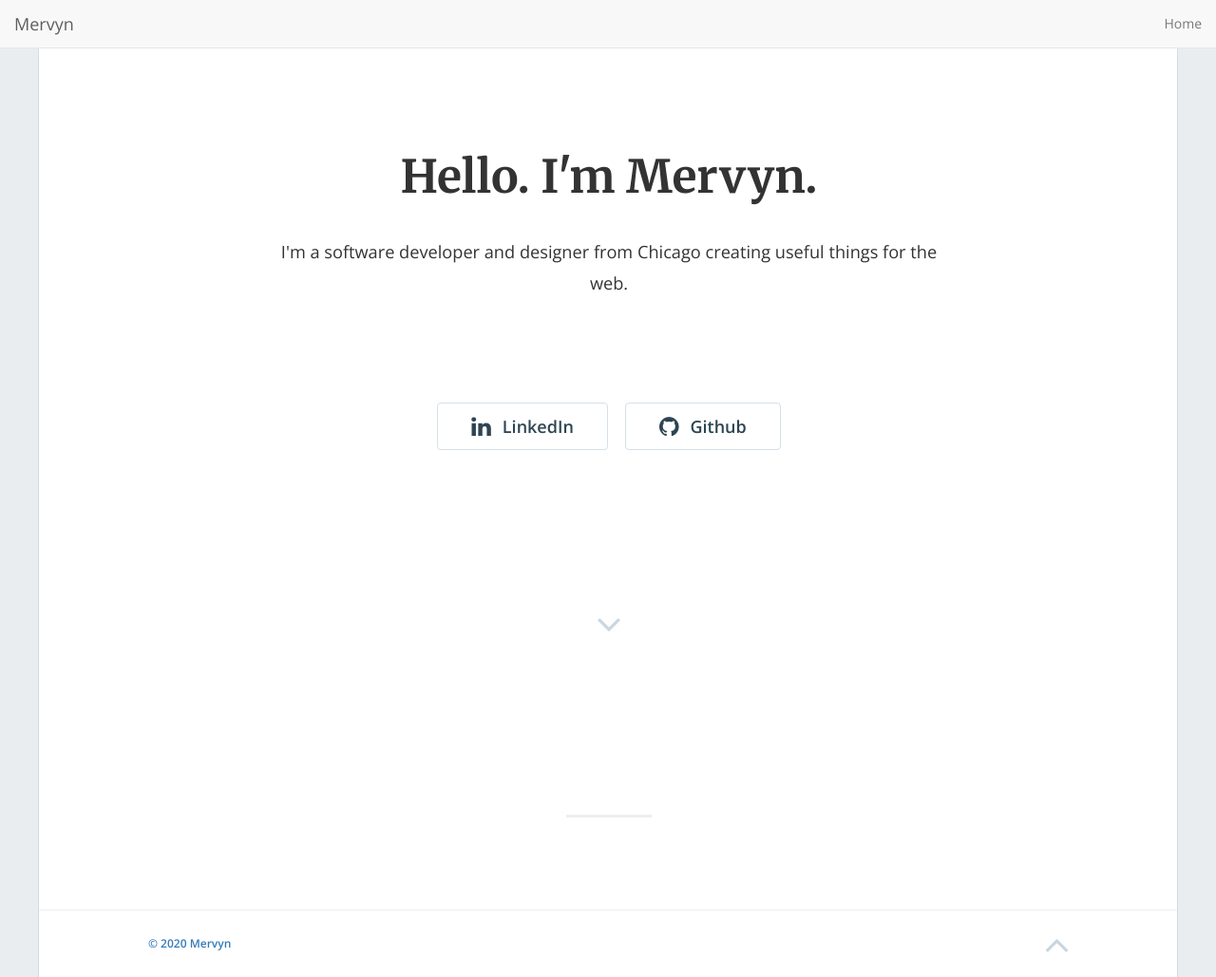
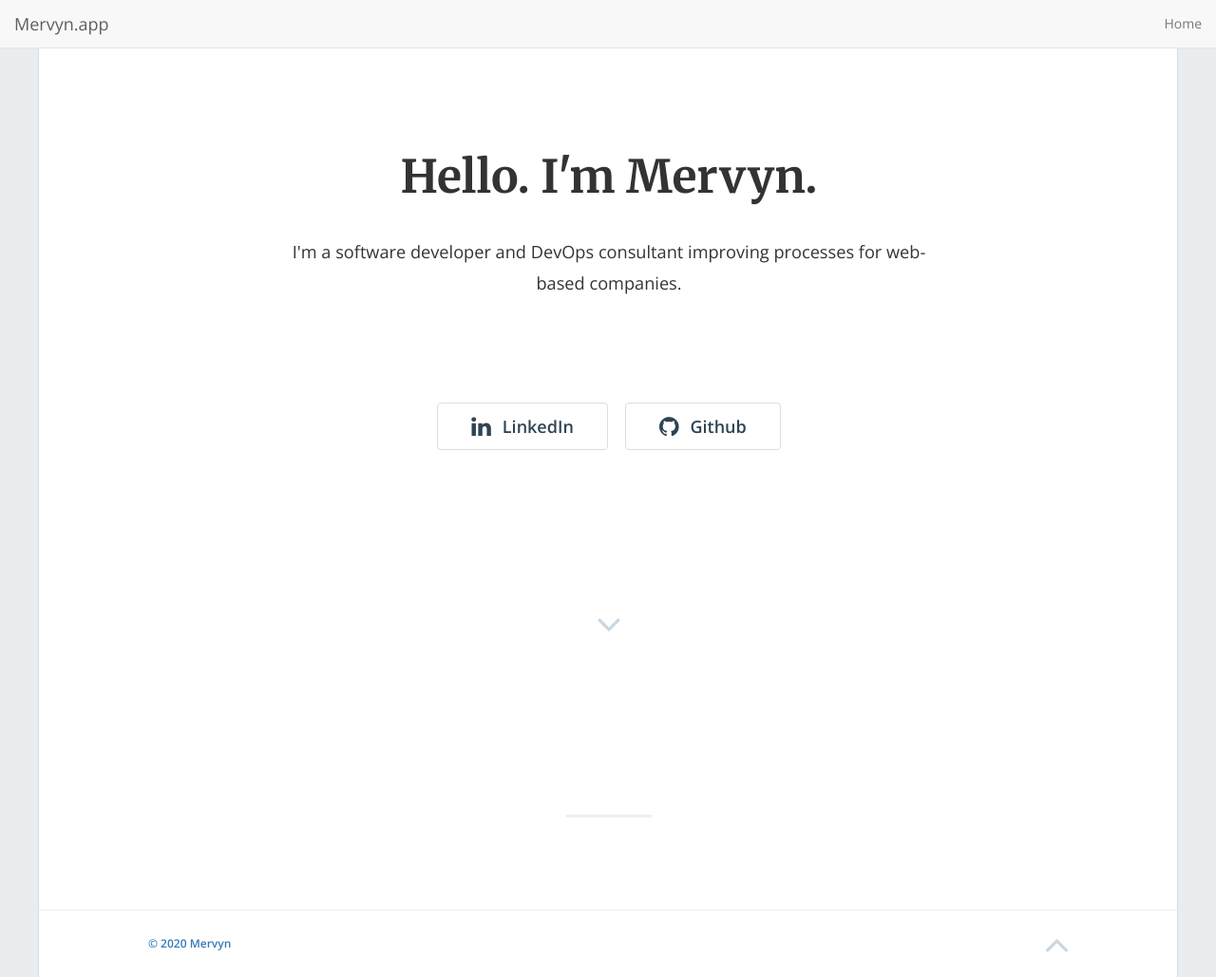
Before and after one commit to mervynrwtw/mervyn-app, a Jekyll site: the page built from index.html, in a window 1280 px wide and 1029 px high. Shown: the whole window at 95% size. Built offline with Jekyll 4.4.1, drawn with Linux system fonts in a browser that asks for light colours; nearby versions of some CDN libraries.

Commit message:
update description

```diff
--- a/_config.yml
+++ b/_config.yml
@@ -15,7 +15,7 @@
 # in the templates via {{ site.myvariable }}.
 title: "Hello. I'm Mervyn."
 email: "hello@mervyn.app"
-description: "I'm a software developer and designer from Chicago creating useful things for the web."
+description: "I'm a software developer and DevOps consultant improving processes for web-based companies."
 baseurl: "" # the subpath of your site, e.g. /blog
 url: "https://mervyn.app/" # the base hostname & protocol for your site, e.g. https://example.com
 github_username: "mervynrwtw"
@@ -89,7 +89,7 @@ pagination:
 
 ### Phantom settings
 footer_text: '© 2020 Mervyn'
-admin_name: 'Mervyn'
+admin_name: 'Mervyn.app'
 google_analytics: "UA-9999999-99" # Update with your own tracking ID
 enable_contact: false
 
```
